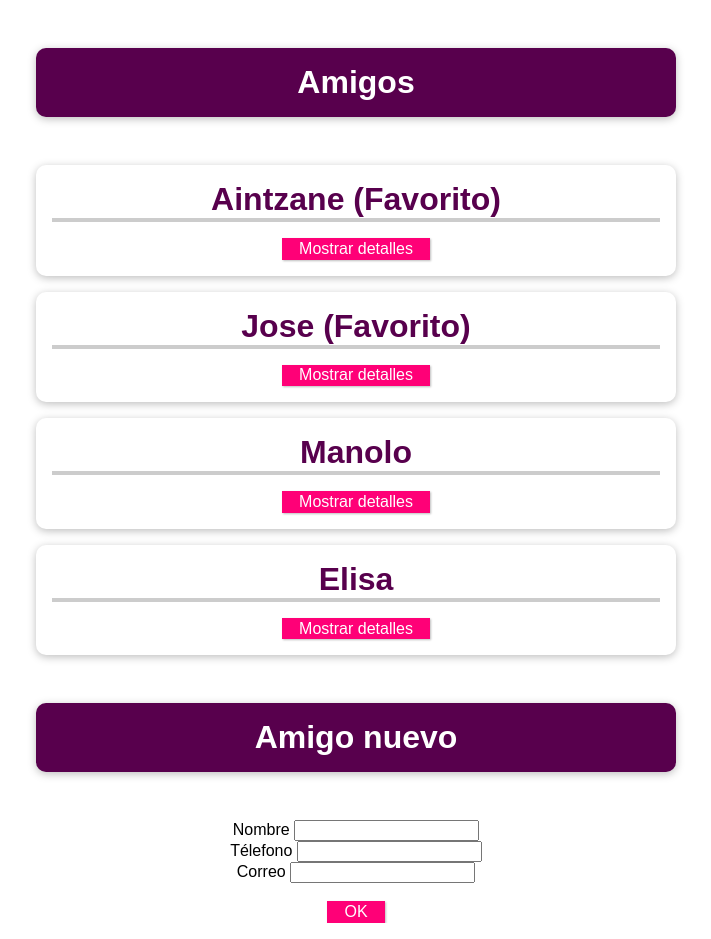
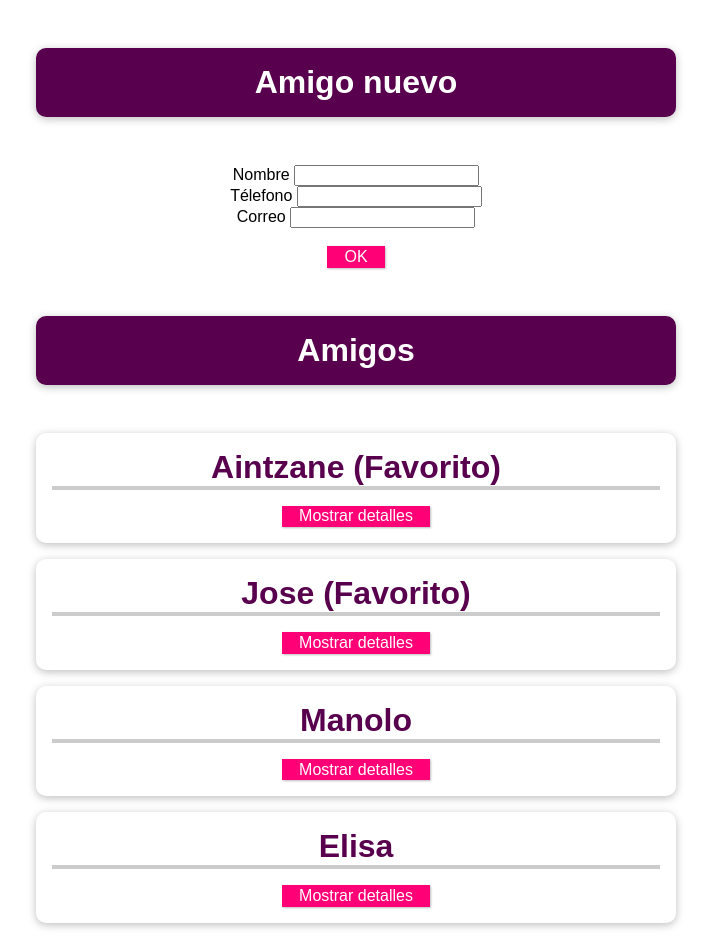
Before and after one commit to vikiii22/Curso-Vue, a Vue app in the folder Proyecto-prueba-curso/: page / in a window 1280 px wide. Shown: the whole page, without its empty margins (284-995 px from the left). Built offline with nearby package versions, Linux system fonts and the light colour scheme.

Commit message:
componentes

```diff
--- a/Proyecto-prueba-curso/src/App.vue
+++ b/Proyecto-prueba-curso/src/App.vue
@@ -1,4 +1,5 @@
 <template>
+  <amigo-nuevo @anyadir-amigo="anyadirAmigo"></amigo-nuevo>
   <h1>Amigos</h1>
   <contactos-amigos
     v-for="amigo in amigos"
@@ -8,7 +9,6 @@
     :email="amigo.email"
     :favorito="amigo.favorito"
   />
-  <amigo-nuevo @anyadir-amigo="anyadirAmigo"></amigo-nuevo>
 </template>
 
 <script>
```
